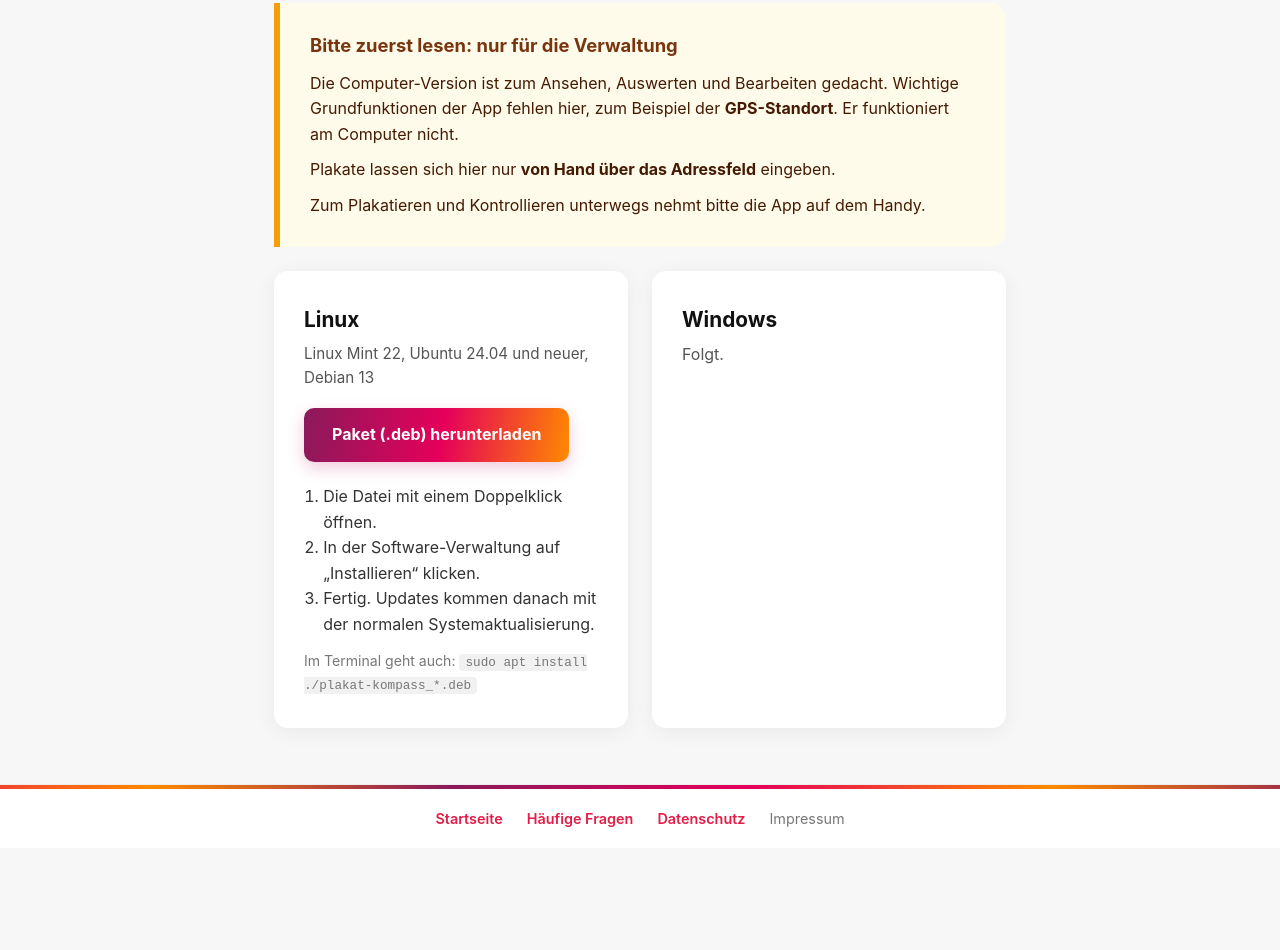
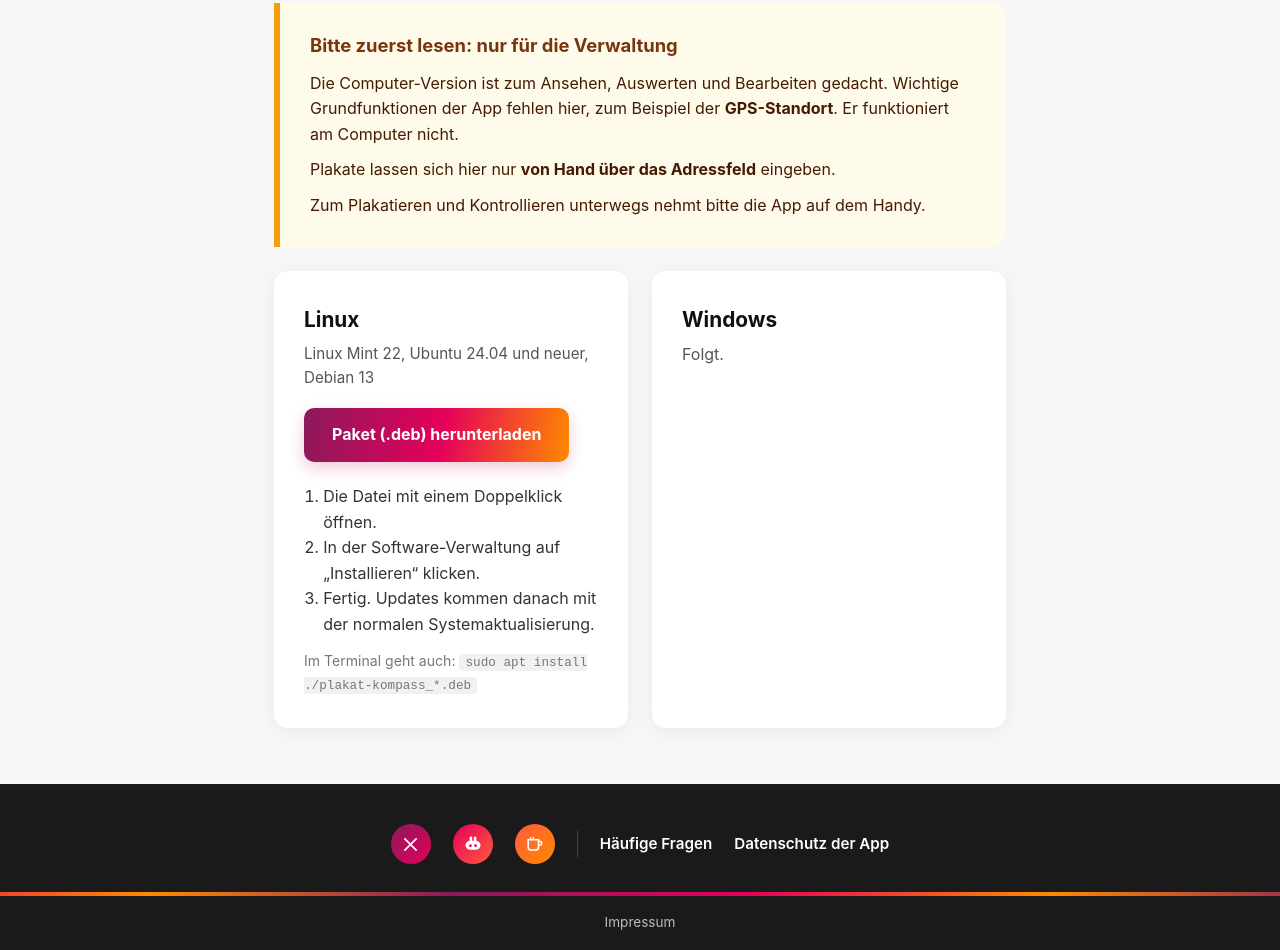
Before and after one commit to Parteicoder/plakat-kompass-releases, a plain HTML site: page index.html in a window 1280 px wide. Shown: the part 536-1486 px from the top of the page. Before the commit the page ends 1384 px from the top, so only its background shows below. Drawn offline with Linux system fonts and the light colour scheme.

Commit message:
Footer dunkel wie auf der Landingpage
Co-Authored-By: Claude Sonnet 5.5 <noreply@anthropic.com>
Claude-Session: https://claude.ai/code/session_017cA3LXAFGEG4SZfPj9N5zE

```diff
--- a/index.html
+++ b/index.html
@@ -73,13 +73,26 @@
 </div>
 </main>
 
-<div style="background: #fff; border-top: 1px solid #eee;">
+<div style="background: #1a1a1a;">
+  <div style="max-width: 1080px; margin: 0 auto; padding: 40px 24px 28px; display: flex; flex-wrap: wrap; align-items: center; justify-content: center; gap: 22px;">
+    <a href="https://x.com/Plakatkompass" aria-label="X" style="display: flex; align-items: center; justify-content: center; width: 40px; height: 40px; border-radius: 50%; background: linear-gradient(135deg, #8a1a5b, #e5005a); text-decoration: none;">
+      <svg viewBox="0 0 24 24" width="17" height="17" fill="none" stroke="#fff" stroke-width="2.4" stroke-linecap="round"><path d="M4 4l16 16M20 4L4 20"></path></svg>
+    </a>
+    <a href="https://discord.gg/6GxADmF5Re" aria-label="Discord" style="display: flex; align-items: center; justify-content: center; width: 40px; height: 40px; border-radius: 50%; background: linear-gradient(135deg, #e5005a, #ff5a3d); text-decoration: none;">
+      <svg viewBox="0 0 24 24" width="20" height="20" fill="#fff"><rect x="3" y="8" width="18" height="11" rx="6"></rect><rect x="8" y="3" width="3" height="7" rx="1.5"></rect><rect x="13" y="3" width="3" height="7" rx="1.5"></rect><circle cx="9" cy="14" r="1.6" fill="#e5005a"></circle><circle cx="15" cy="14" r="1.6" fill="#e5005a"></circle></svg>
+    </a>
+    <a href="https://ko-fi.com/parteicoder" aria-label="Ko-fi" style="display: flex; align-items: center; justify-content: center; width: 40px; height: 40px; border-radius: 50%; background: linear-gradient(135deg, #ff5a3d, #ff8a00); text-decoration: none;">
+      <svg viewBox="0 0 24 24" width="19" height="19" fill="none" stroke="#fff" stroke-width="2"><path d="M4 6h13v9a4 4 0 0 1-4 4H8a4 4 0 0 1-4-4V6z"></path><path d="M17 8h1.5a2.5 2.5 0 0 1 0 5H17"></path><line x1="7" y1="3" x2="7" y2="5"></line><line x1="10.5" y1="2.5" x2="10.5" y2="5"></line></svg>
+    </a>
+    <span style="width: 1px; height: 26px; background: #444;"></span>
+    <a href="https://plakat-kompass.de/faq.html" style="color: #fff; text-decoration: none; font-size: 0.95rem; font-weight: 600;">Häufige Fragen</a>
+    <a href="https://plakat-kompass.de/datenschutz.html" style="color: #fff; text-decoration: none; font-size: 0.95rem; font-weight: 600;">Datenschutz der App</a>
+  </div>
   <div class="water-line"></div>
-  <div style="max-width: 1080px; margin: 0 auto; padding: 18px 24px; display: flex; justify-content: center; flex-wrap: wrap; gap: 8px 24px; font-size: 0.9rem;">
-    <a href="https://plakat-kompass.de/" style="text-decoration: none; font-weight: 600;">Startseite</a>
-    <a href="https://plakat-kompass.de/faq.html" style="text-decoration: none; font-weight: 600;">Häufige Fragen</a>
-    <a href="https://plakat-kompass.de/datenschutz.html" style="text-decoration: none; font-weight: 600;">Datenschutz</a>
-    <a href="https://plakat-kompass.de/impressum.html" rel="nofollow" style="text-decoration: none; color: #777;">Impressum</a>
+  <div style="max-width: 1080px; margin: 0 auto; padding: 16px 24px; display: grid; grid-template-columns: 1fr auto 1fr; align-items: center; text-align: center;">
+    <span></span>
+    <a href="https://plakat-kompass.de/impressum.html" rel="nofollow" style="color: #bbb; text-decoration: none; font-size: 0.85rem;">Impressum</a>
+    <span></span>
   </div>
 </div>
 
```
